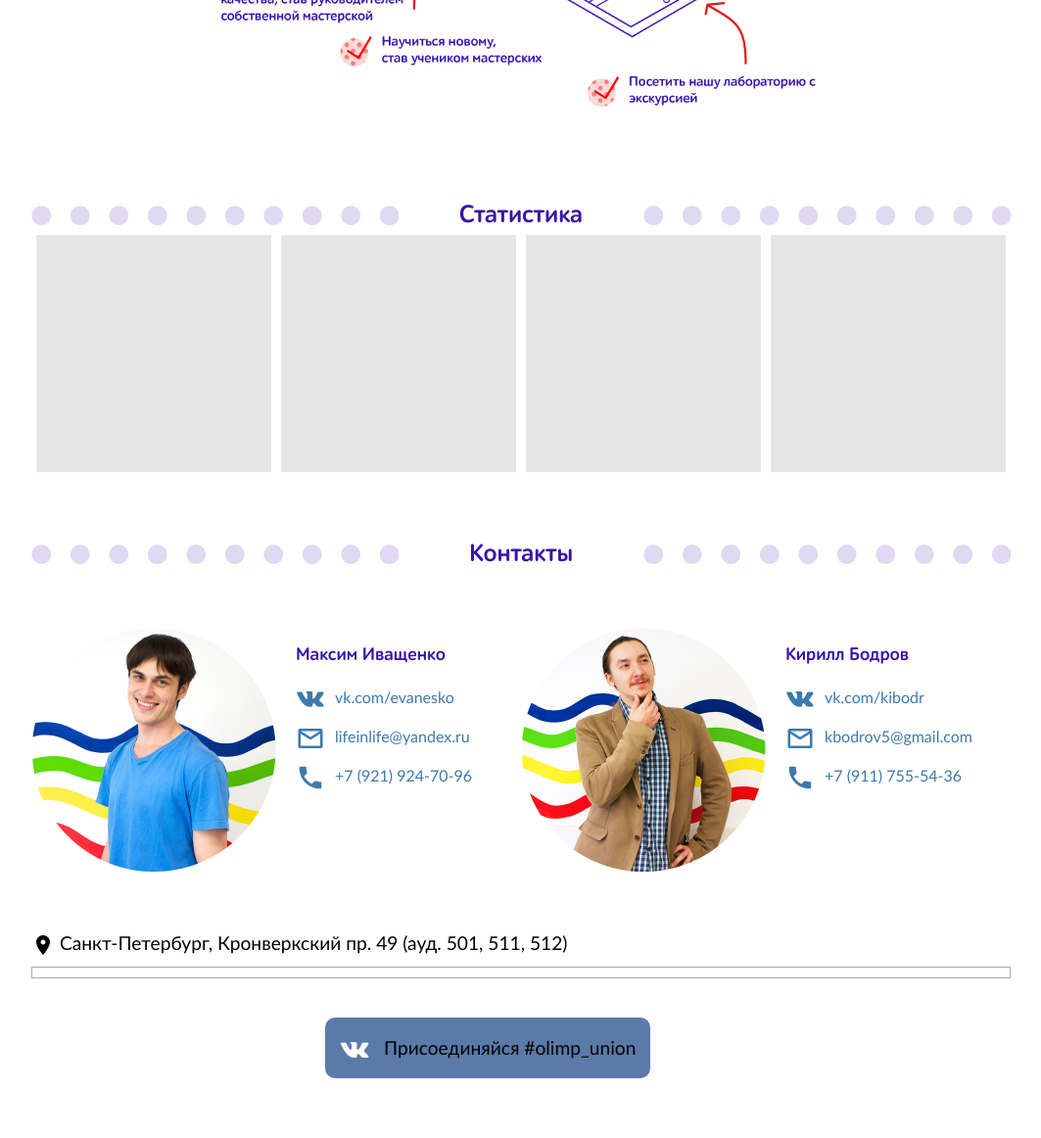
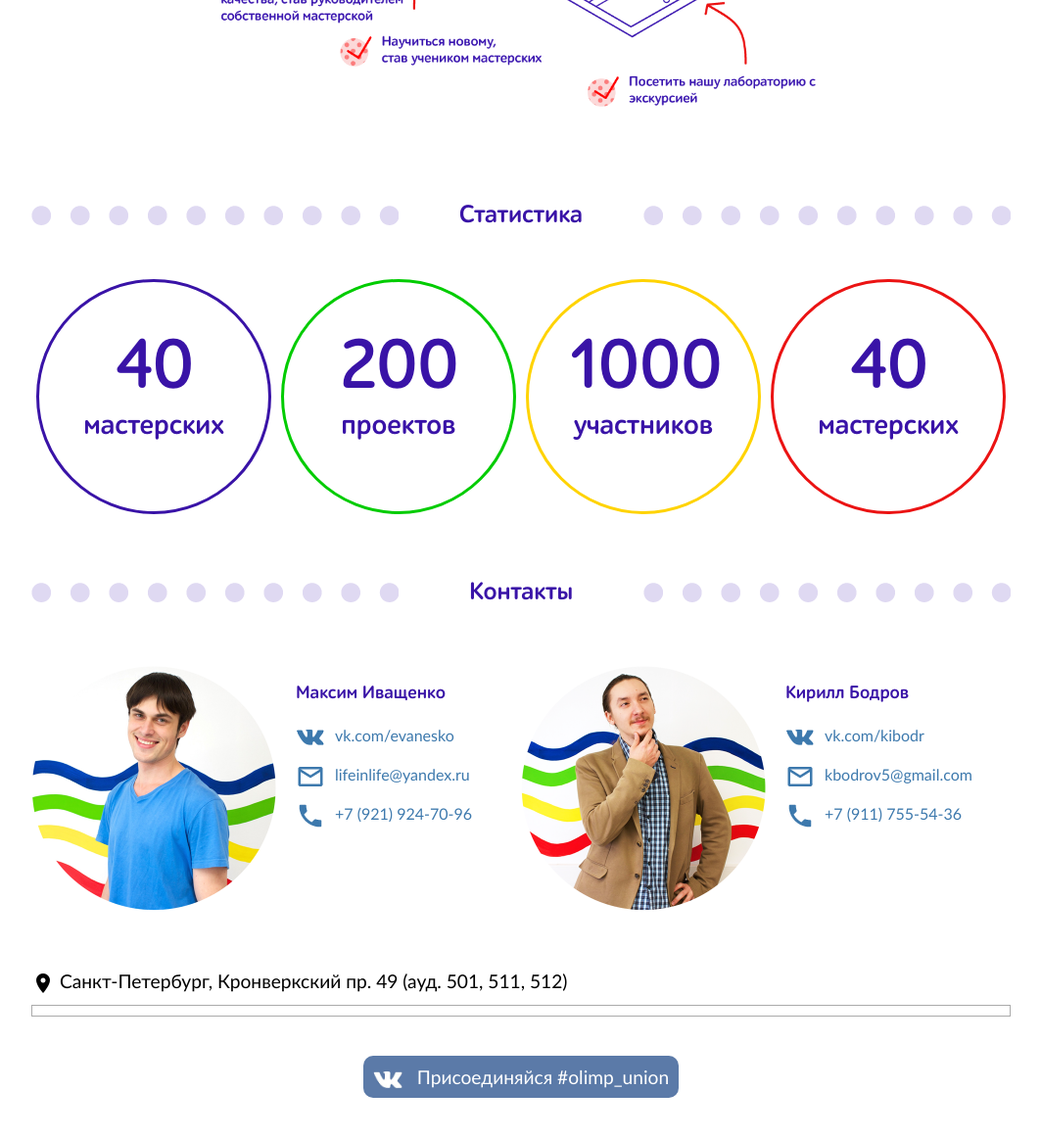
Before and after one commit to olimp-web/olimp-union.com, a PHP site: page / in a window 1280 px wide. Shown: the part 3683-4845 px from the top of the page at 98% size, without its empty margins (108-1171 px from the left). Before the commit the page ends 4784 px from the top, so only its background shows below. Run offline with PHP 8.4, Linux system fonts and the light colour scheme; some libraries are stand-ins or nearby versions.

Commit message:
Desktop version is DONE

```diff
--- a/css/style.css
+++ b/css/style.css
@@ -155,11 +155,7 @@ figcaption{
 }
 
 
-.achievements div {
-  width: 24%;
-  margin: 0.5%;
-  float: left;
-}
+
 
 
 .Max-and-Kirill{
@@ -196,26 +192,40 @@ figcaption{
     padding-left: 20px;
   }
 
+/*Кнопка вконтакте///////////////////////////*/
+
+.vk {
+  display: table;
+  text-align: center;
+  width: 100%;
+  margin-top: 50px;
+  margin-bottom: 50px;
+}
+
+.vk table-cell{
+  font-family: ALSS, tahoma, sans-serif;
+
+  color:#3913A7;
+  font-size: 180%;
+  display: table-cell;
+  text-align: center;
+}
+
+.vk a{
+  text-align: center;
+  display: inline;
+  background: #5b7aa8;
+  padding: 10px;
+  border-radius: 10px;
+  color: white;
+  font-size: 120%;
+}
 
 .vk-icon{
   width: 30px;
   margin-right: 10px;
 }
 
-.vk {
-  text-align: center;
-  background: #5b7aa8;
-  padding: 0px 15px;
-  display: inline-block;
-  margin-left: 300px;
-  margin-top: 40px;
-  margin-bottom: 40px;
-  border-radius: 10px;
-  color: white;
-}
-
-.vk-icon-text{
-}
 
 .separate-left, .separate-right{
   margin-top: 65px;
@@ -247,3 +257,60 @@ figcaption{
 #structure > img{
   margin-top: 20px;
 }
+/*Статистика////////////////////////////////////*/
+.achievements li {
+  overflow: hidden;
+  position: relative;
+  width: 24%;
+  padding-bottom: 24%; // пропорции блока определяются здесь
+  display: block;
+  float: left;
+  margin: 0.5%;
+  margin-top: 50px;
+}
+
+.circle{
+  position: absolute;
+    top: 0;
+    left: 0;
+    width: calc(100% - 6px);
+    height: calc(100% - 6px);
+    border-radius: 50%;
+}
+
+.table {
+  display: table;
+  text-align: center;
+  width: 100%;
+  height: 100%;
+  margin-top: -10px;
+}
+
+.table p {
+  font-family: ALSS, tahoma, sans-serif;
+  color:#3913A7;
+  font-size: 180%;
+  display: table-cell;
+  vertical-align: middle;
+  text-align: center;
+
+}
+.table p b {
+  font-size: 250%;
+}
+
+.achievements li:nth-child(1) .circle {
+    border: 3px solid #3913A7;
+}
+
+.achievements li:nth-child(2) .circle {
+    border: 3px solid #02CC02;
+}
+
+.achievements li:nth-child(3) .circle {
+    border: 3px solid #FFD300;
+}
+
+.achievements li:nth-child(4) .circle {
+    border: 3px solid #EB1313;
+}
--- a/index.html
+++ b/index.html
@@ -112,10 +112,35 @@
       </div>
       <h2>Статистика</h2>
       <ul class="achievements">
-        <li><div><img src="img/princip.png" /></div></li>
-        <li><div><img src="img/princip.png" /></div></li>
-       <li><div><img src="img/princip.png" /></div></li>
-        <li><div><img src="img/princip.png" /></div></li>
+        <li>
+          <div class="circle">
+            <div class="table">
+              <p><b>40</b><br /> мастерских</p>
+            </div>
+          </div>
+        </li>
+        <li>
+          <div class="circle">
+            <div class="table">
+              <p><b>200</b><br /> проектов</p>
+            </div>
+          </div>
+        </li>
+        <li>
+          <div class="circle">
+            <div class="table">
+              <p><b>1000</b><br /> участников</p>
+            </div>
+          </div>
+        </li>
+        <li>
+          <div class="circle">
+            <div class="table">
+              <p><b>40</b><br /> мастерских</p>
+            </div>
+          </div>
+        </li>
+
       </ul>
     </section>
     <section id="contacts">
@@ -146,7 +171,9 @@
 
     </section>
     <div class="vk">
-      <p class="vk-icon-text"><img src="img/vk.jpg" alt="vk icon" class="vk-icon"/> Присоединяйся #olimp_union</p>
+      <div class="table-cell">
+        <a href="https://vk.com/olimp_union" target="_blank"><img src="img/vk.jpg" alt="vk icon" class="vk-icon"/> Присоединяйся #olimp_union</a>
+      </div>
     </div>
 
   </main>
```
